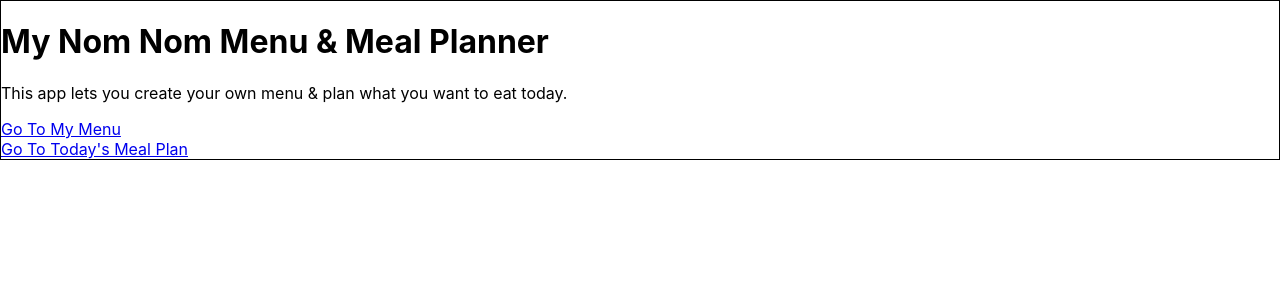
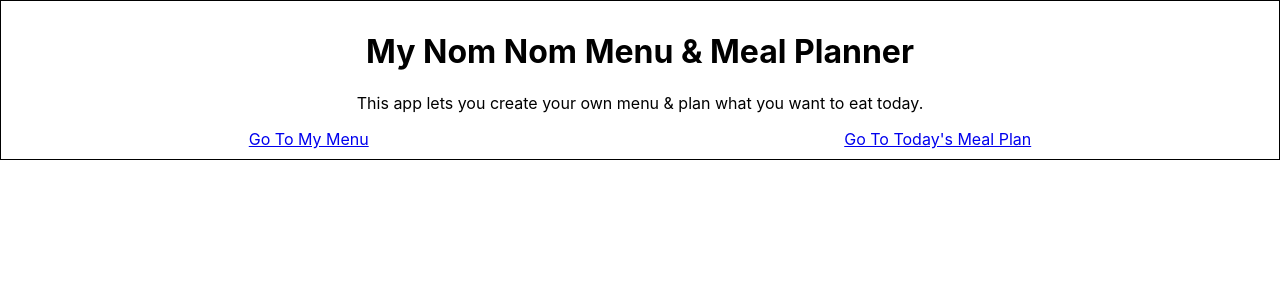
Before and after one commit to JKDev117/nom-nom-app, a React (Create React App) app: page / in a window 1280 px wide. Shown: the top 300 px of the page. Built offline with nearby package versions, Linux system fonts and the light colour scheme.

Commit message:
added some styling to LandingPage & MenuListPage

```diff
--- a/src/components/LandingPage.css
+++ b/src/components/LandingPage.css
@@ -1,3 +1,11 @@
 .LandingPage {
-    border: 1px solid black
+    border: 1px solid black;
+    text-align: center;
+    padding: 10px;
 }
+
+.landing-page-links {
+    display: flex;
+    flex-direction: row;
+    justify-content: space-evenly;
+}
--- a/src/components/LandingPage.js
+++ b/src/components/LandingPage.js
@@ -8,8 +8,10 @@ class LandingPage extends React.Component {
             <div className="LandingPage">
                 <h1>My Nom Nom Menu & Meal Planner</h1>
                 <p>This app lets you create your own menu & plan what you want to eat today.</p>
-                <Link to='/menu'>Go To My Menu</Link><br/>
-                <Link to='/meal-plan'>Go To Today's Meal Plan</Link>
+                <section className="landing-page-links">
+                    <Link to='/menu'>Go To My Menu</Link><br/>
+                    <Link to='/meal-plan'>Go To Today's Meal Plan</Link>
+                </section>
             </div>
         )
     }
--- a/src/components/MenuListPage.css
+++ b/src/components/MenuListPage.css
@@ -1,5 +1,9 @@
 .MenuListPage {
     border: 1px solid black
+}
+
+.MenuListPage h1 {
+    text-align: center;
 }
 
 .menuCategory {
```
